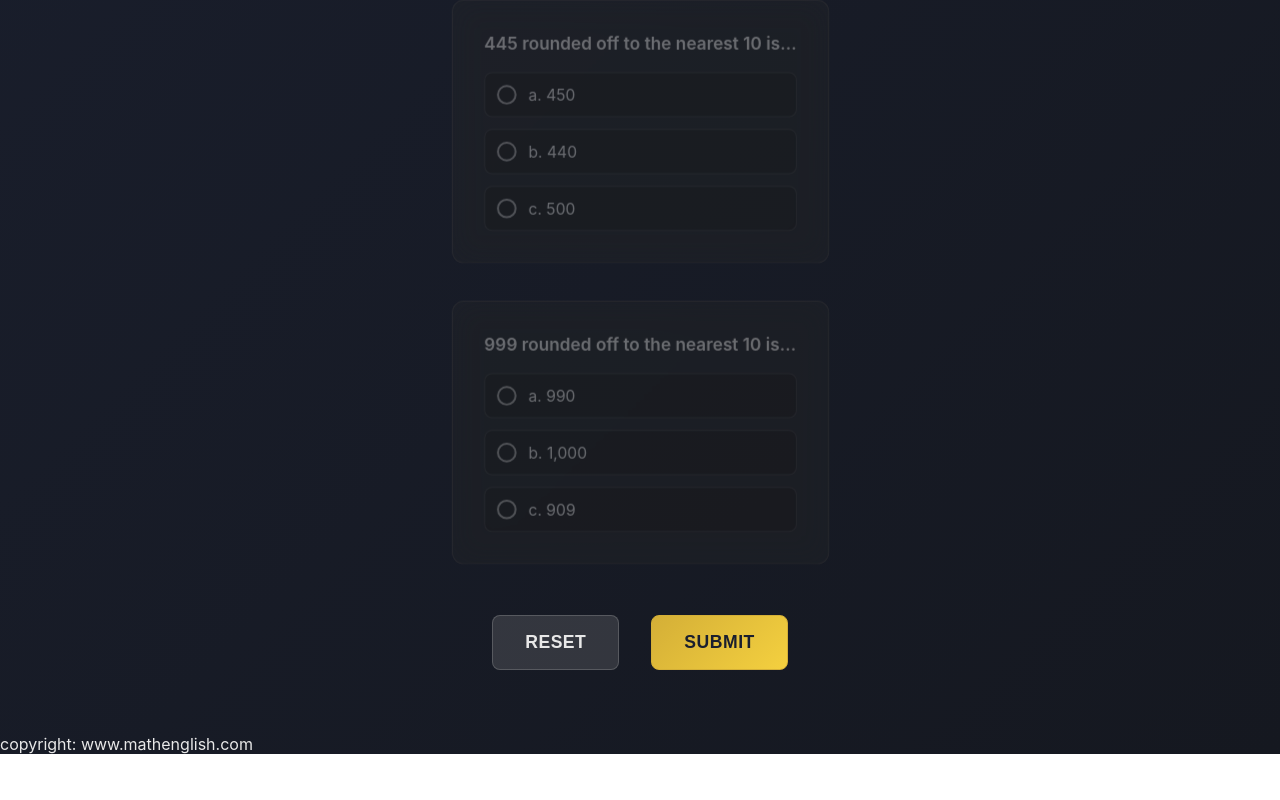
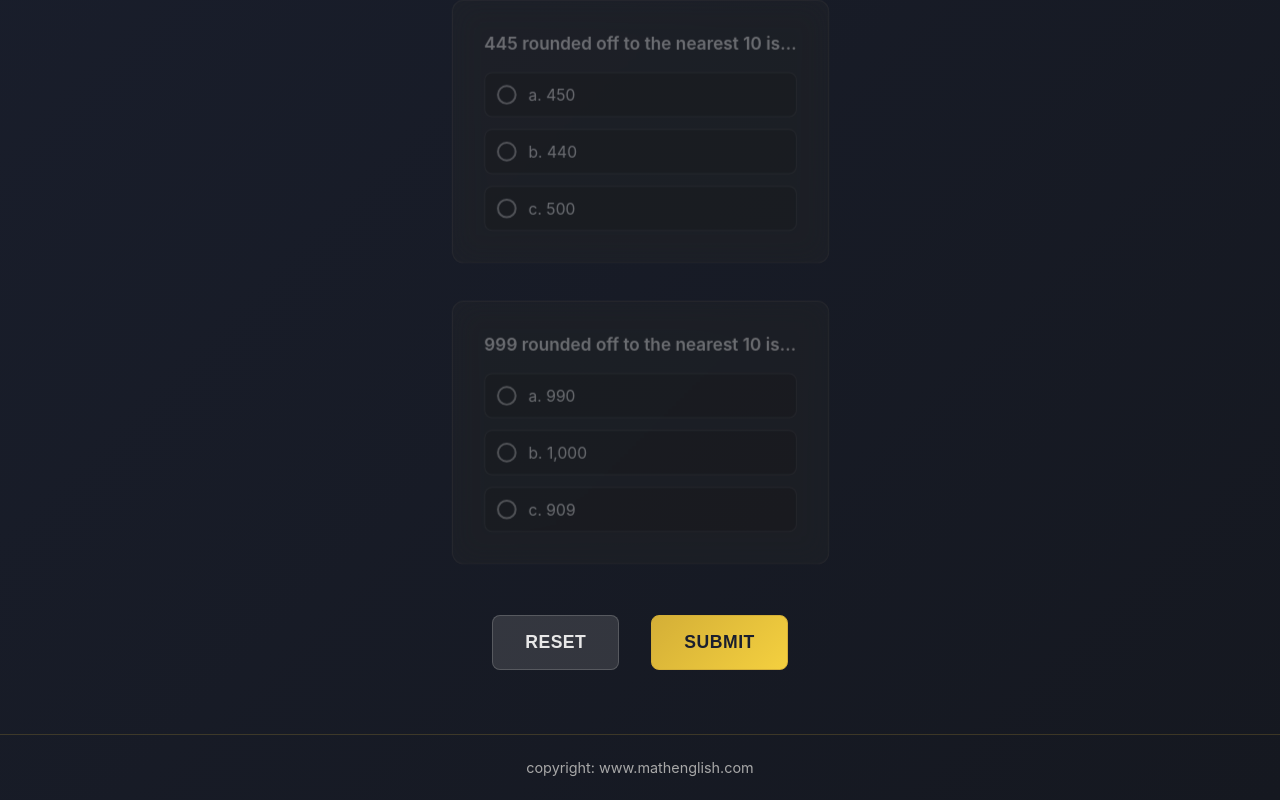
Before and after one commit to Ahrin-Yuan/mathworksheet-vite-reactjs, a React (Vite) app: page / in a window 1280 px wide. Shown: the part 3340-4140 px from the top of the page. Before the commit the page ends 4094 px from the top, so only its background shows below. Built offline with nearby package versions, Linux system fonts and the light colour scheme.

Commit message:
Update css Footer

```diff
--- /dev/null
+++ b/src/Components/Footer/Footer.css
@@ -0,0 +1,12 @@
+/* Footer Styles */
+.footer {
+  border-top: 1px solid rgba(212, 175, 55, 0.2);
+  padding: 1.5rem 0;
+  text-align: center;
+  margin-top: auto;
+}
+
+.copyright {
+  color: #a8a8a8;
+  font-size: 0.9rem;
+}
--- a/src/Components/Footer/Footer.jsx
+++ b/src/Components/Footer/Footer.jsx
@@ -1,4 +1,5 @@
 import React from 'react';
+import './Footer.css';
 
 const Footer = () => {
   return (
```
